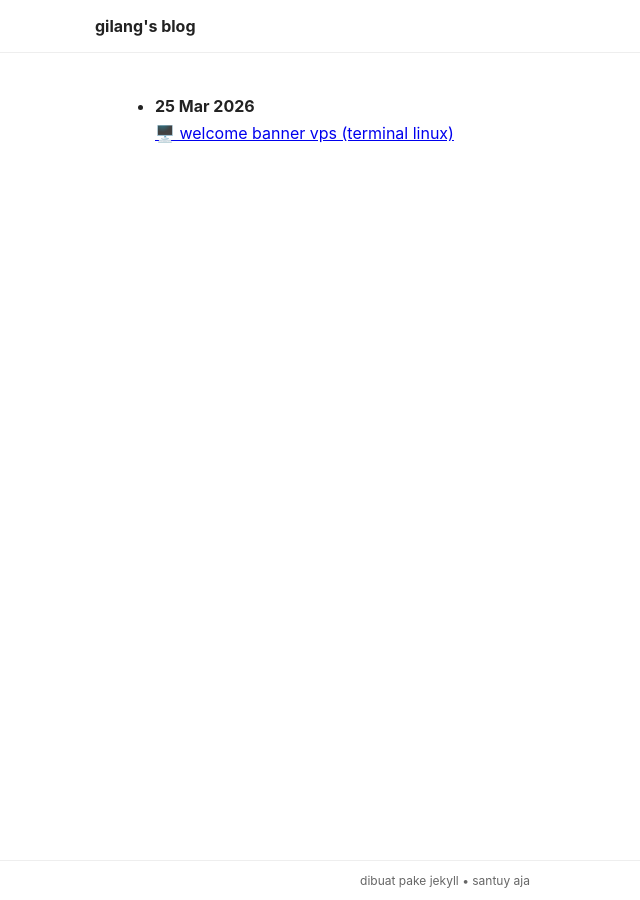
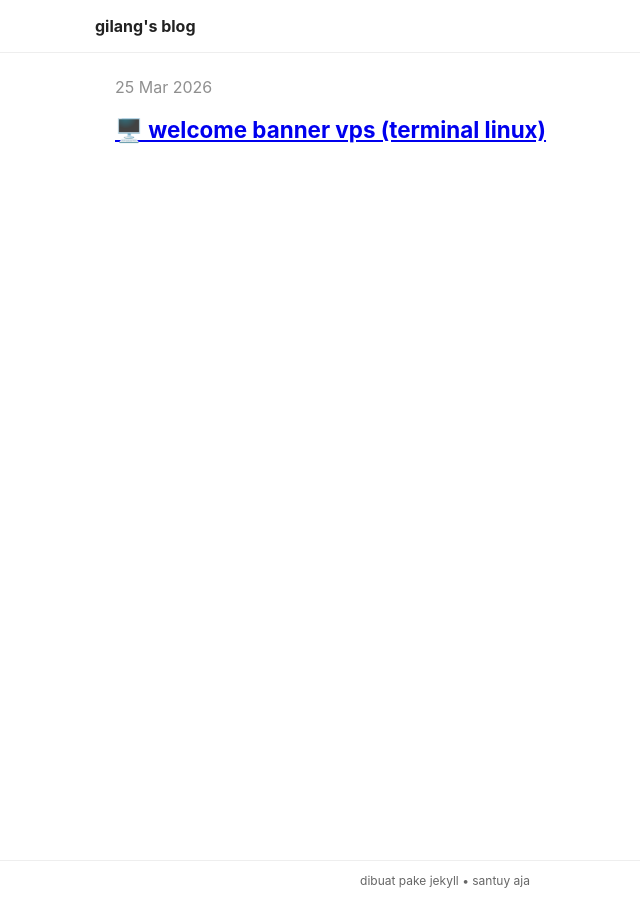
Before and after one commit to gilangf3000/gilangf3000.github.io, a Jekyll site: the page built from index.md, in a window 1280 px wide. Shown: the whole page, without its empty margins (195-835 px from the left). Built offline with Jekyll 4.4.1, drawn with Linux system fonts in a browser that asks for light colours.

Commit message:
Update post listing format in index.md

```diff
--- a/index.md
+++ b/index.md
@@ -4,6 +4,6 @@ title: Home
 ---
 
 {% for post in site.posts %}
-- **{{ post.date | date_to_string }}**
-  [{{ post.emoji }} {{ post.title }}]({{ post.url }})
+<div style="opacity: 0.5">{{ post.date | date_to_string  }}</div>
+<h2><a href="{{ post.url }}">{{ post.emoji }} {{ post.title }}</a></h2>
 {% endfor %}
```
